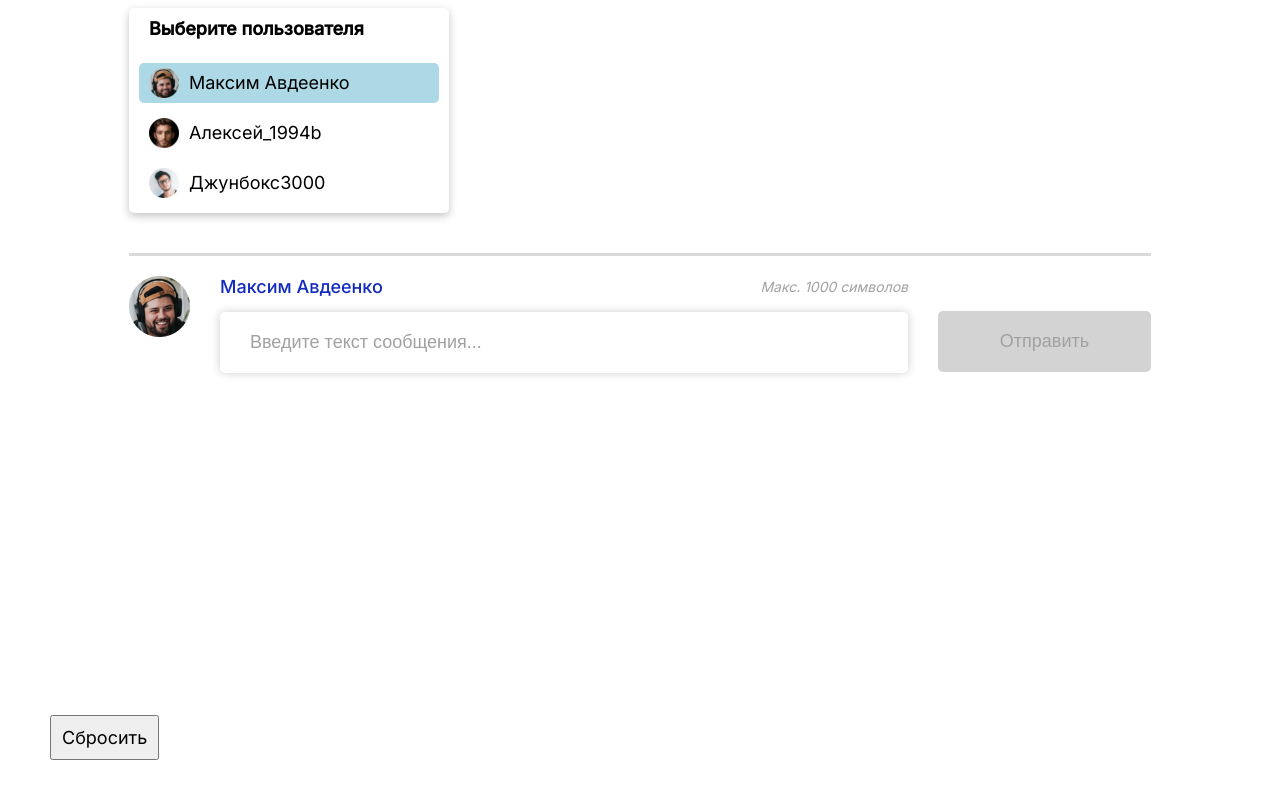
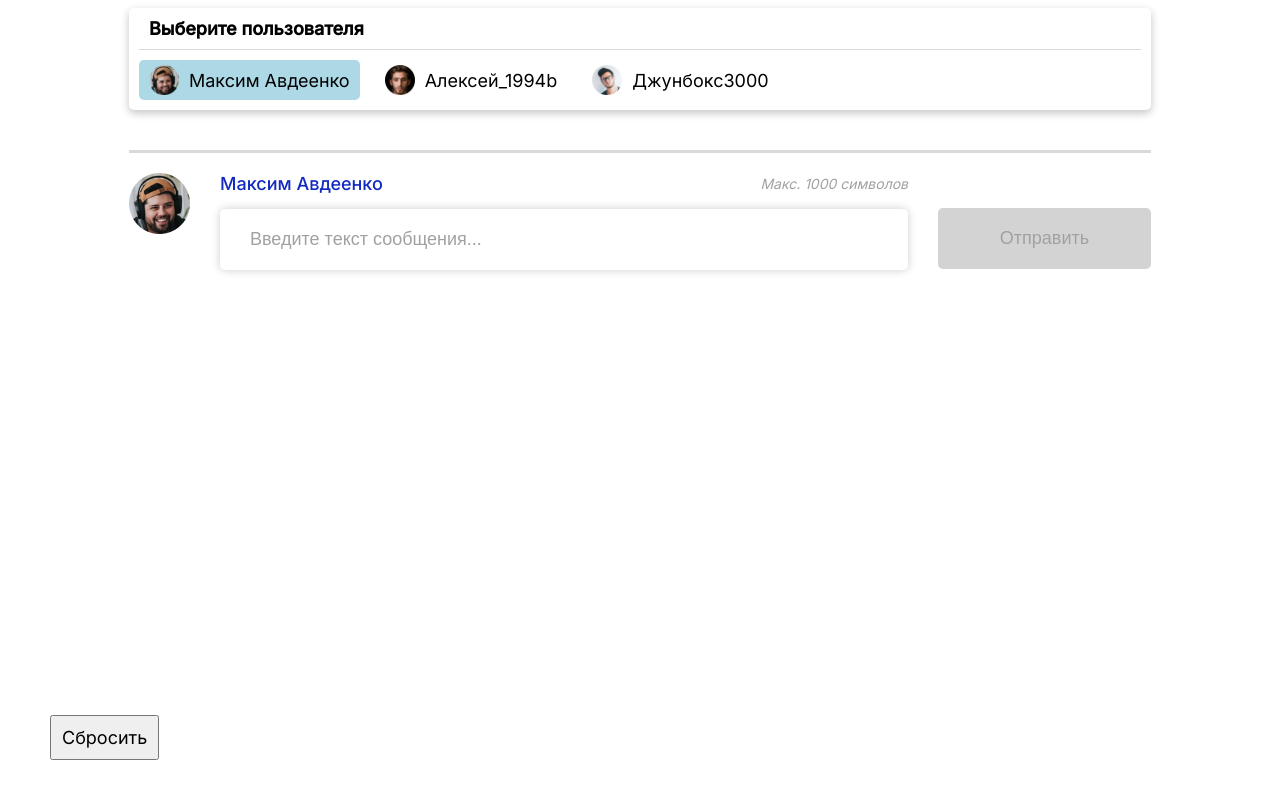
Before and after one commit to murtukov/zaur-comments, a website: page src/index.html in a window 1280 px wide. Drawn offline with Linux system fonts and the light colour scheme.

Commit message:
Styles fine tuning

```diff
--- a/src/index.html
+++ b/src/index.html
@@ -14,12 +14,11 @@
 <div id="container">
     <div id="users">
         <h4>Выберите пользователя</h4>
+        <hr />
         <div id="user-list">
             <!-- Users list rendered in JS -->
         </div>
     </div>
-
-    <button id="purge">Сбросить</button>
 
     <hr />
 
@@ -37,9 +36,9 @@
         <button type="submit" disabled>Отправить</button>
     </form>
 
-    <div id="comments-container">
+    <div id="comments-container"></div>
 
-    </div>
+    <button id="purge">Сбросить</button>
 </div>
 </body>
 
--- a/src/main.css
+++ b/src/main.css
@@ -199,16 +199,13 @@ input[type="text"]:focus {
     box-shadow: rgba(0, 0, 0, 0.24) 0 3px 8px;
 }
 
-@media screen and (max-width: 1790px) {
-    #users {
-        position: relative;
-        left: unset;
-        top: unset;
-    }
+#users hr {
+    margin-block: 10px;
+    border-width: 1px;
 }
 
 #users h4 {
-    margin-top: 0;
+    margin-block: 0;
     padding-inline: 10px;
 }
 
@@ -248,3 +245,23 @@ input[type="text"]:focus {
 .sub-comment-input {
     padding: 10px;
 }
+
+@media screen and (max-width: 1790px) {
+    #users {
+        position: relative;
+        left: unset;
+        top: unset;
+        width: 100%;
+        box-sizing: border-box;
+    }
+
+    #user-list {
+        display: flex;
+        flex-wrap: wrap;
+        gap: 15px;
+    }
+
+    #users .user {
+        margin-bottom: 0;
+    }
+}
```
Also changed, not shown: src/main.ts (+20 -22 lines).
